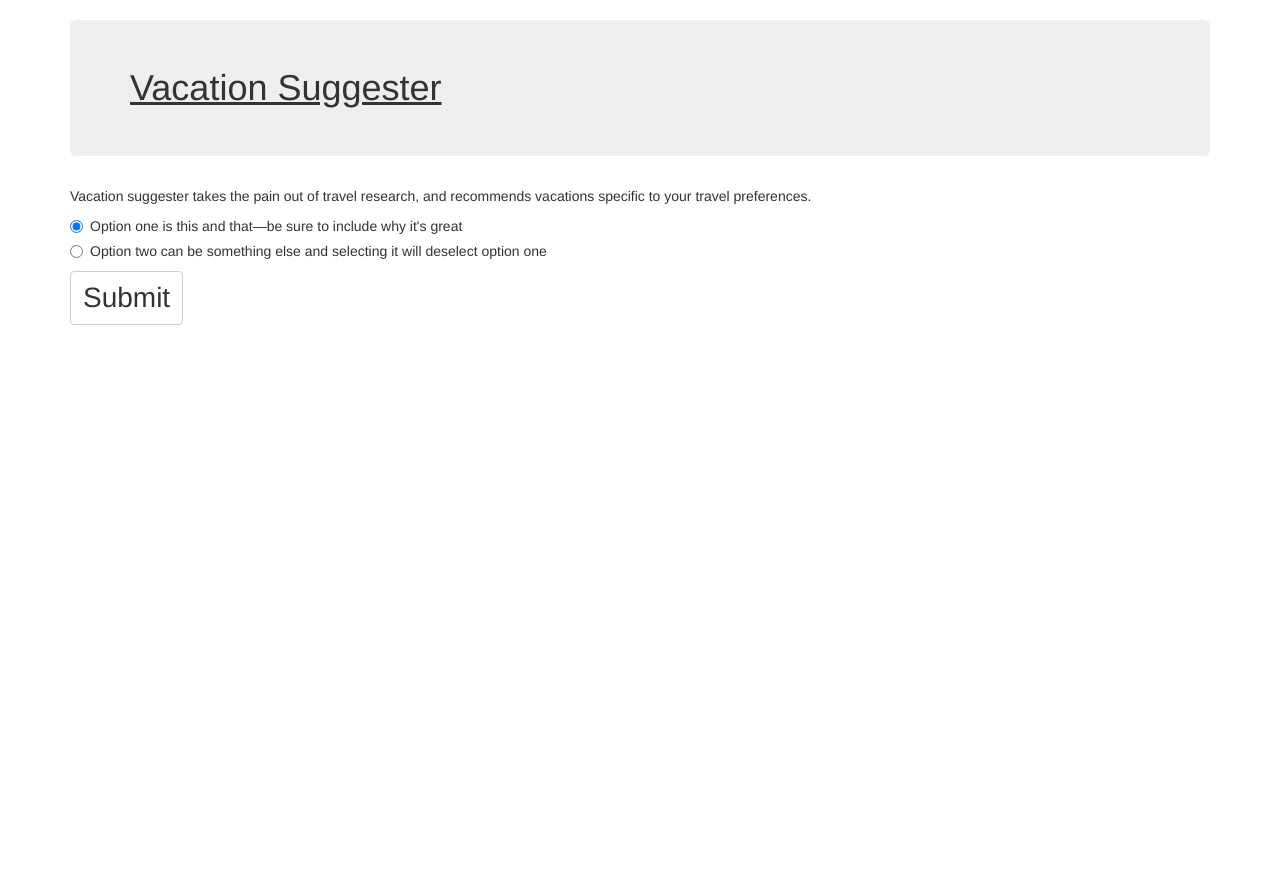
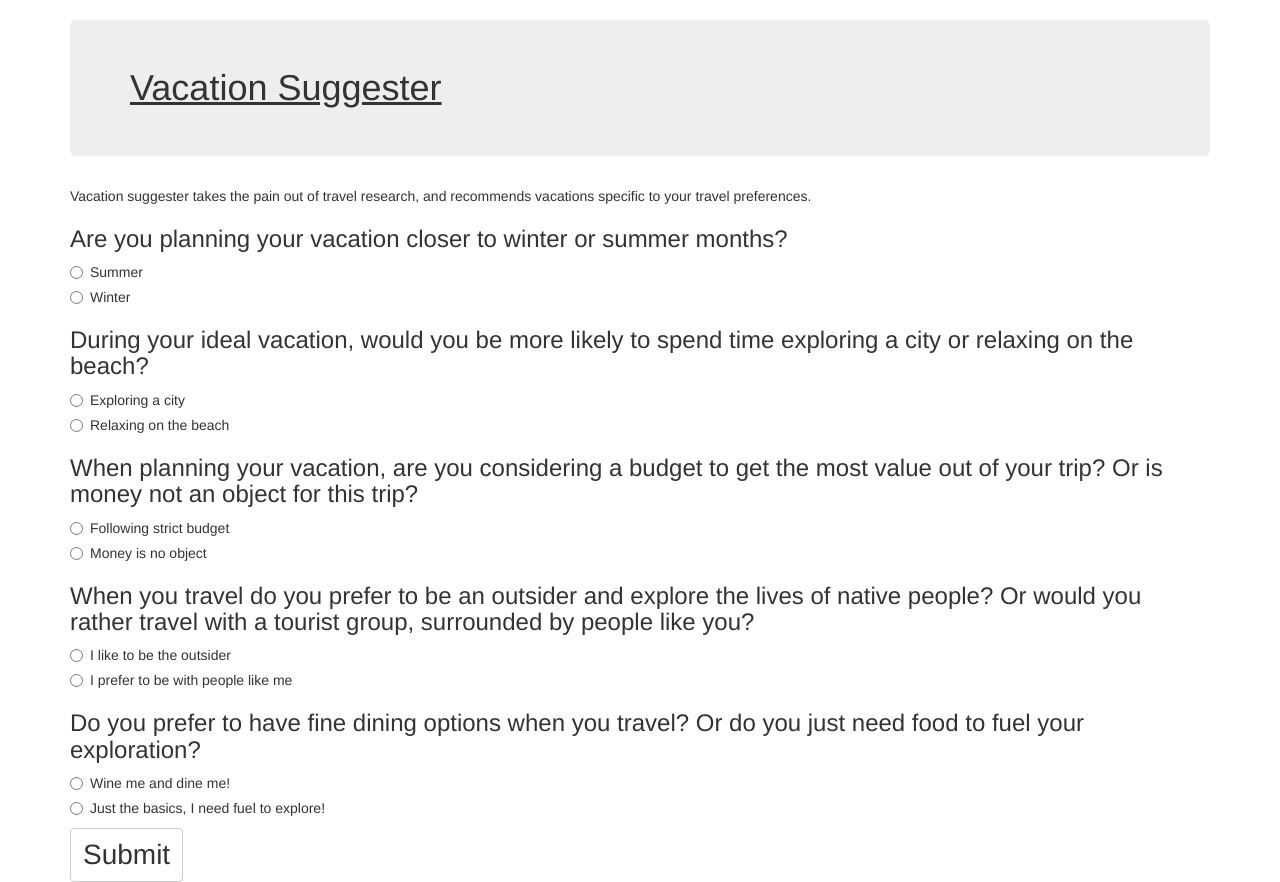
Before and after one commit to michaeldada/vacation_suggester, a plain HTML site: page index.html in a window 1280 px wide. Before the commit the page ends 800 px from the top, so only its background shows below. Drawn offline with nearby package versions, Linux system fonts and the light colour scheme.

Commit message:
add questions and answers to radio forms

```diff
--- a/index.html
+++ b/index.html
@@ -11,16 +11,70 @@
         <div class="container">
             <h1 class="jumbotron">Vacation Suggester</h1>
             <p>Vacation suggester takes the pain out of travel research, and recommends vacations specific to your travel preferences.</p>
+
+            <h3>Are you planning your vacation closer to winter or summer months?</h3>
             <div class="radio">
   <label>
-    <input type="radio" name="exampleRadios" id="exampleRadios1" value="option1" checked>
-    Option one is this and that&mdash;be sure to include why it's great
+    <input type="radio" name="season" id="exampleRadios1" value="option1">
+    Summer
   </label>
 </div>
 <div class="radio">
   <label>
-    <input type="radio" name="exampleRadios" id="exampleRadios2" value="option2">
-    Option two can be something else and selecting it will deselect option one
+    <input type="radio" name="season" id="exampleRadios2" value="option2">
+    Winter
+  </label>
+</div>
+       <h3>During your ideal vacation, would you be more likely to spend time exploring a city or relaxing on the beach?</h3>
+            <div class="radio">
+  <label>
+    <input type="radio" name="time" id="exampleRadios1" value="option1">
+    Exploring a city
+  </label>
+</div>
+<div class="radio">
+  <label>
+    <input type="radio" name="time" id="exampleRadios2" value="option2">
+    Relaxing on the beach
+  </label>
+</div>
+       <h3>When planning your vacation, are you considering a budget to get the most value out of your trip? Or is money not an object for this trip?</h3>
+            <div class="radio">
+  <label>
+    <input type="radio" name="money" id="exampleRadios1" value="option1">
+    Following strict budget
+  </label>
+</div>
+<div class="radio">
+  <label>
+    <input type="radio" name="money" id="exampleRadios2" value="option2">
+    Money is no object
+  </label>
+</div>
+       <h3>When you travel do you prefer to be an outsider and explore the lives of native people?  Or would you rather travel with a tourist group, surrounded by people like you?</h3>
+            <div class="radio">
+  <label>
+    <input type="radio" name="tourist" id="exampleRadios1" value="option1">
+    I like to be the outsider
+  </label>
+</div>
+<div class="radio">
+  <label>
+    <input type="radio" name="tourist" id="exampleRadios2" value="option2">
+    I prefer to be with people like me
+  </label>
+</div>
+       <h3>Do you prefer to have fine dining options when you travel?  Or do you just need food to fuel your exploration?</h3>
+            <div class="radio">
+  <label>
+    <input type="radio" name="food" id="exampleRadios1" value="option1">
+    Wine me and dine me!
+  </label>
+</div>
+<div class="radio">
+  <label>
+    <input type="radio" name="food" id="exampleRadios2" value="option2">
+    Just the basics, I need fuel to explore!
   </label>
 </div>
             <button class="btn btn-default">Submit</button>
```
